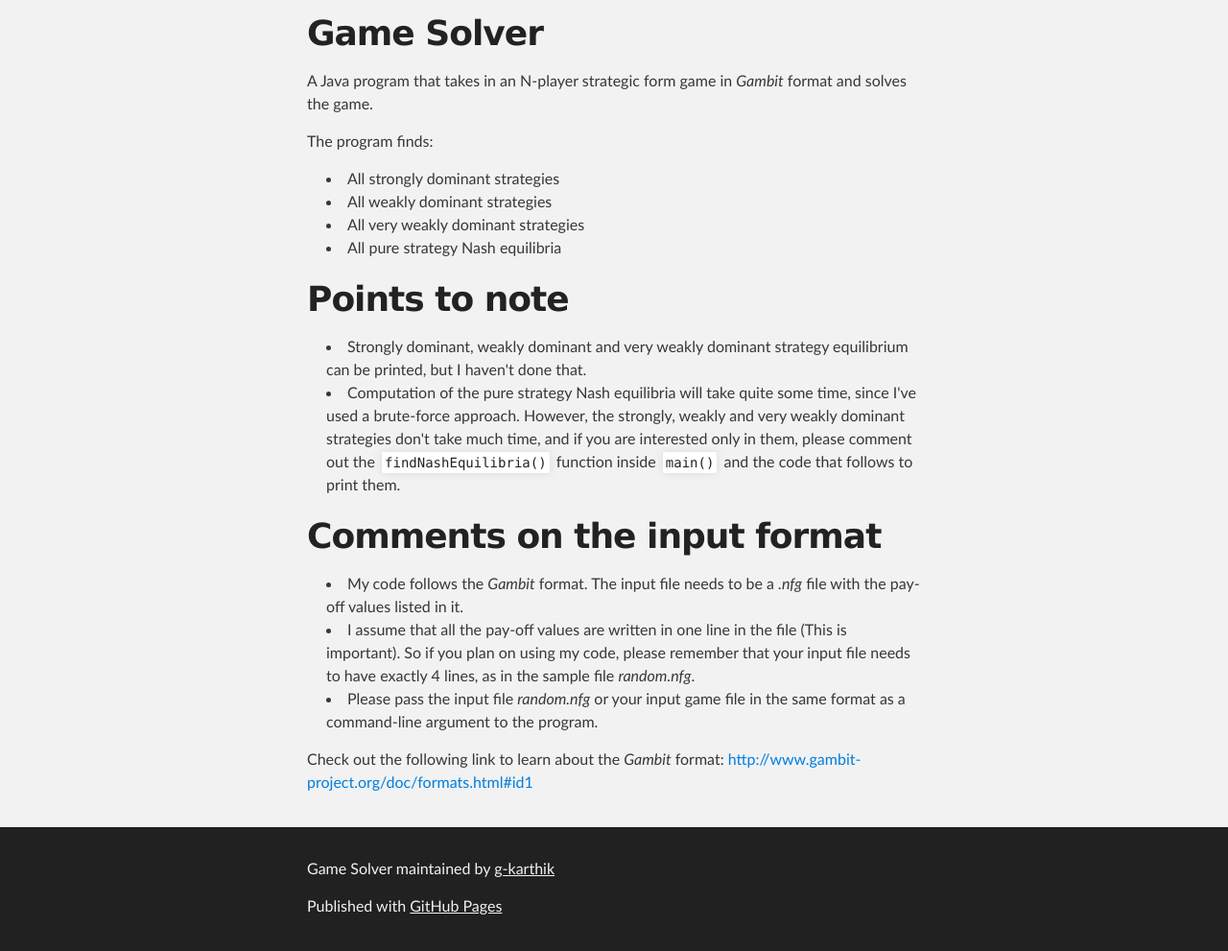
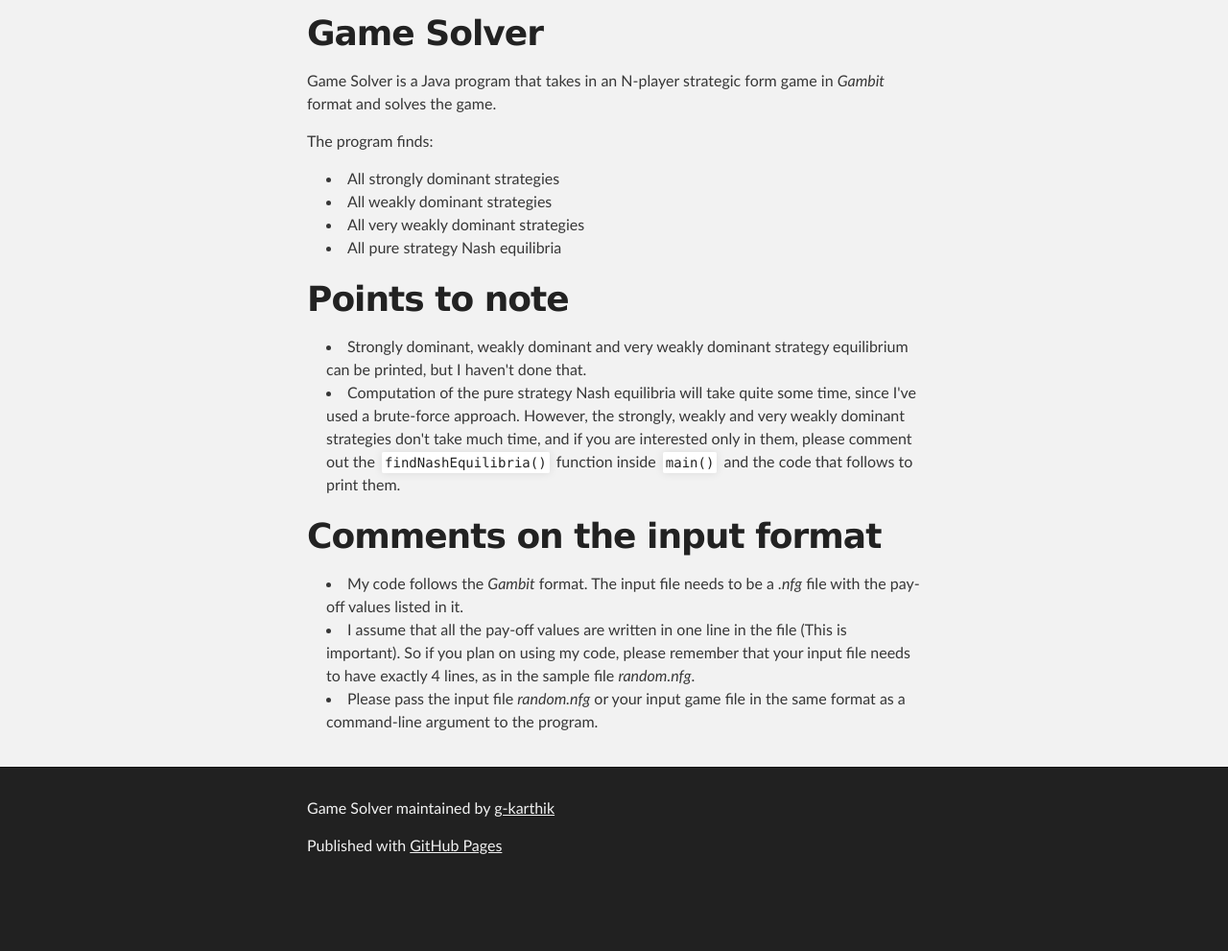
Before and after one commit to g-karthik/GameSolver, a plain HTML site: page index.html in a window 1280 px wide. Shown: the part 288-1279 px from the top of the page at 96% size. After the commit the page ends 1216 px from the top, so only its background shows below. Drawn offline with Linux system fonts and the light colour scheme.

```diff
--- a/index.html
+++ b/index.html
@@ -4,7 +4,7 @@
   <head>
     <meta charset='utf-8'>
     <meta http-equiv="X-UA-Compatible" content="chrome=1">
-    <meta name="description" content="Game Solver : A Java program that takes in an N-player strategic form game in Gambit format and solves the game.">
+    <meta name="description" content="Game Solver : A Java program that takes in an N-player strategic form game in Gambit format and solves the game">
 
     <link rel="stylesheet" type="text/css" media="screen" href="stylesheets/stylesheet.css">
 
@@ -19,7 +19,7 @@
           <a id="forkme_banner" href="https://github.com/g-karthik/GameSolver">View on GitHub</a>
 
           <h1 id="project_title">Game Solver</h1>
-          <h2 id="project_tagline">A Java program that takes in an N-player strategic form game in Gambit format and solves the game.</h2>
+          <h2 id="project_tagline">A Java program that takes in an N-player strategic form game in Gambit format and solves the game</h2>
 
             <section id="downloads">
               <a class="zip_download_link" href="https://github.com/g-karthik/GameSolver/zipball/master">Download this project as a .zip file</a>
@@ -34,7 +34,7 @@
         <h1>
 <a name="game-solver" class="anchor" href="#game-solver"><span class="octicon octicon-link"></span></a>Game Solver</h1>
 
-<p>A Java program that takes in an N-player strategic form game in <em>Gambit</em> format and solves the game.</p>
+<p>Game Solver is a Java program that takes in an N-player strategic form game in <em>Gambit</em> format and solves the game.</p>
 
 <p>The program finds:</p>
 
@@ -56,8 +56,7 @@
 <li>My code follows the <em>Gambit</em> format. The input file needs to be a <em>.nfg</em> file with the pay-off values listed in it.</li>
 <li>I assume that all the pay-off values are written in one line in the file (This is important). So if you plan on using my code, please remember that your input file needs to have exactly 4 lines, as in the sample file <em>random.nfg</em>.</li>
 <li>Please pass the input file <em>random.nfg</em> or your input game file in the same format as a command-line argument to the program.</li>
-</ul><p>Check out the following link to learn about the <em>Gambit</em> format:
-<a href="http://www.gambit-project.org/doc/formats.html#id1">http://www.gambit-project.org/doc/formats.html#id1</a></p>
+</ul>
       </section>
     </div>
 
```
Also changed, not shown: params.json (+1 -1 lines).
